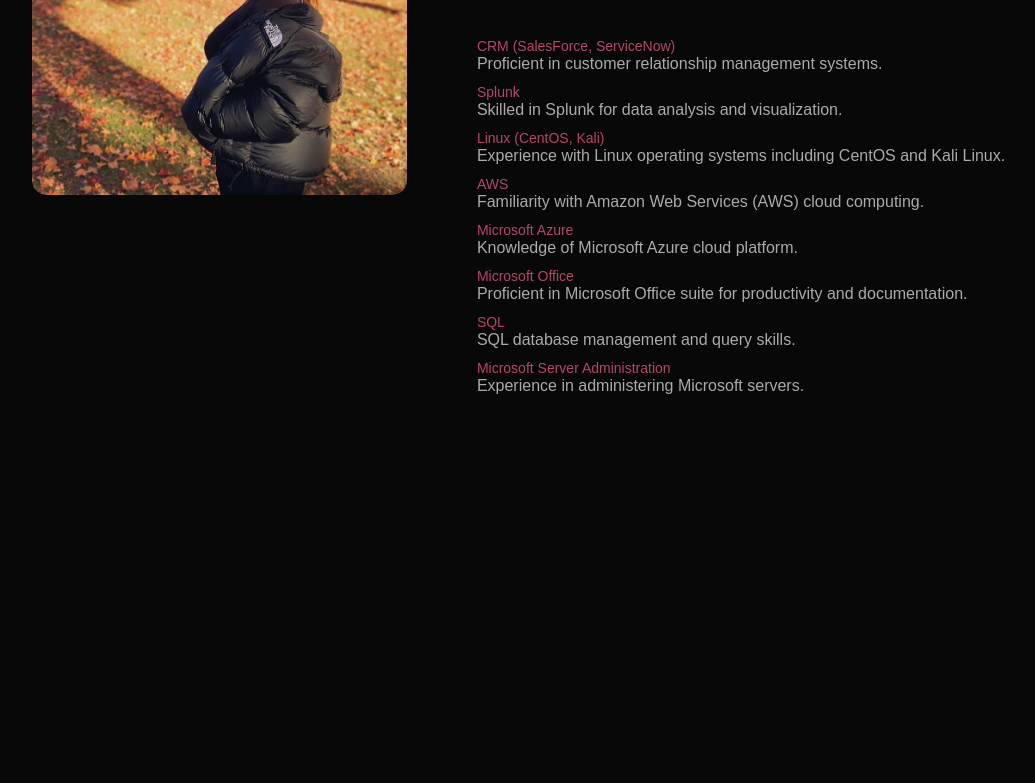
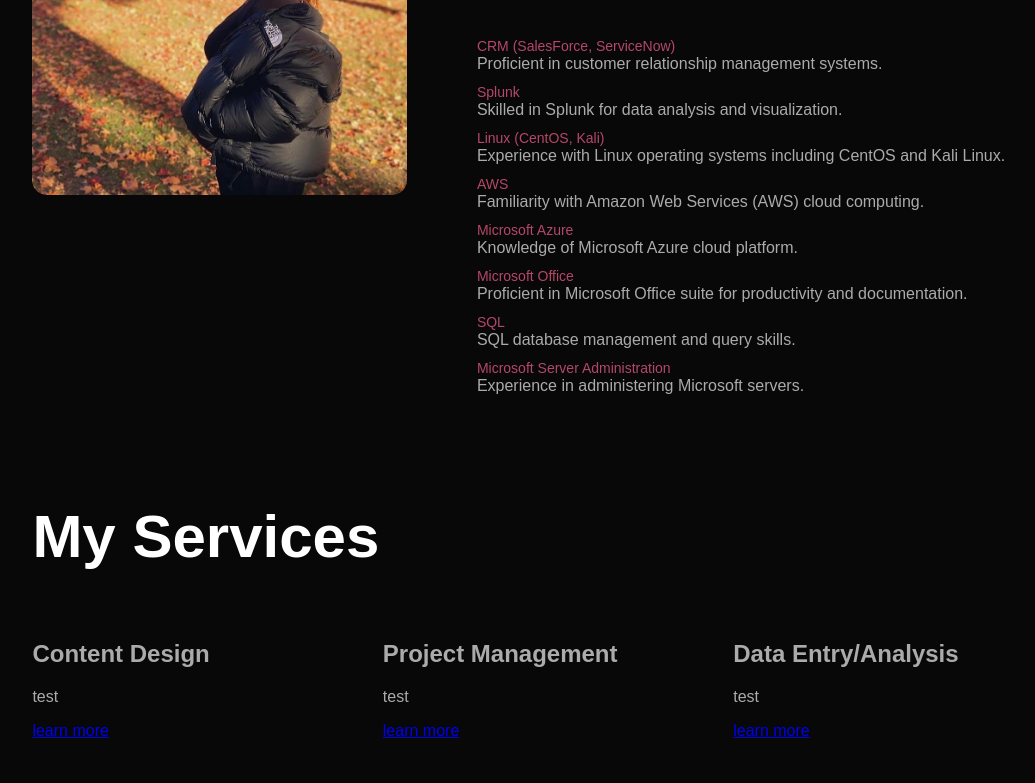
Before and after one commit to janellealmonte/Project1, a plain HTML site: page index.html in a window 1280 px wide. Shown: the part 1199-1982 px from the top of the page, without its empty margins (102-1137 px from the left). Before the commit the page ends 1708 px from the top, so only its background shows below. Drawn offline with Linux system fonts and the light colour scheme.

Commit message:
modified:   index.html 	modified:   style.css

```diff
--- a/index.html
+++ b/index.html
@@ -79,6 +79,35 @@
     </div>
 </div>
 
+<!---------services--------->
+<div id="services">
+    <div class="container">
+        <h1 class="sub-title">My Services</h1>
+        <div class="services-list">
+            <div>
+                <h2>Content Design</h2>
+                <p>test</p>
+                <a href="#">learn more</a>
+            </div>
+            <div>
+                <h2>Project Management</h2>
+                <p>test</p>
+                <a href="#">learn more</a>
+            </div>
+            <div>
+                <h2>Data Entry/Analysis</h2>
+                <p>test</p>
+                <a href="#">learn more</a>
+            </div>
+
+        </div>
+
+
+    </div>
+
+</div>
+
+
 <script>
 
     var tablinks = document.getElementsByClassName("tab-links");
--- a/style.css
+++ b/style.css
@@ -133,3 +133,14 @@ nav ul li a:hover::after{
 .tab-contents.active-tab{
     display: block;
 }
+
+/* ---------services---------- */
+#services{
+    padding:30px 0;
+}
+.services-list{
+    display: grid;
+    grid-template-columns: repeat(auto-fit, minmax(250px,1fr));
+    grid-gap: 40px;
+    margin-top: 50px;
+}
```
